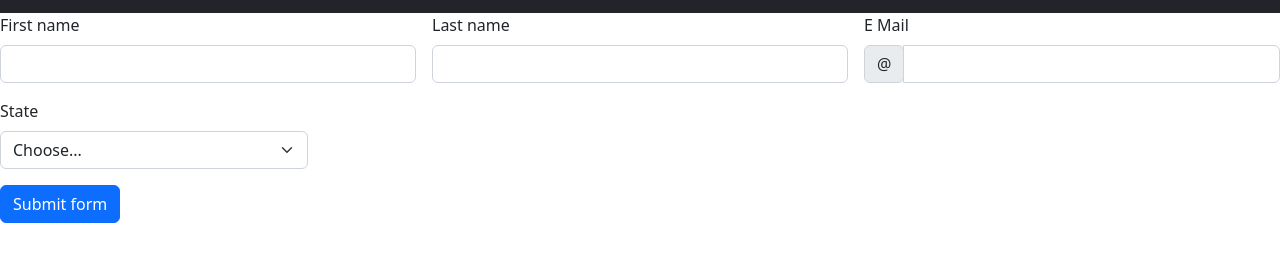
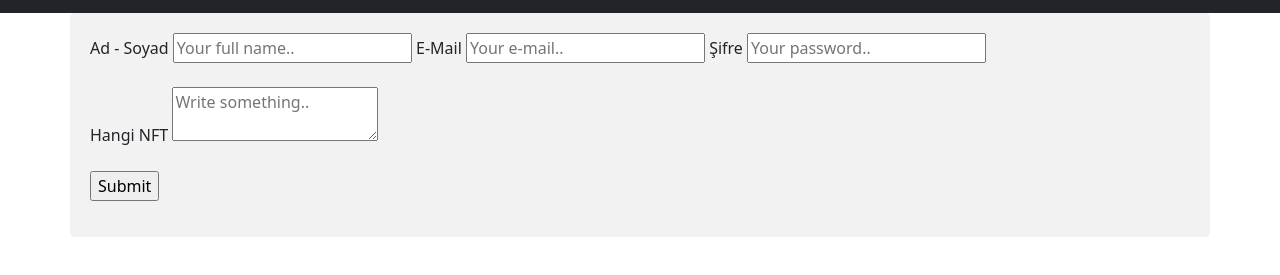
Before and after one commit to emirusenmez/final, a plain HTML site: page iletisim.html in a window 1280 px wide. Shown: the part 149-424 px from the top of the page. Drawn offline with nearby package versions, Linux system fonts and the light colour scheme.

Commit message:
Update iletisim.html

```diff
--- a/iletisim.html
+++ b/iletisim.html
@@ -7,6 +7,12 @@
 <!-- JavaScript Bundle with Popper -->
 <script src="https://cdn.jsdelivr.net/npm/bootstrap@5.2.0-beta1/dist/js/bootstrap.bundle.min.js" integrity="sha384-pprn3073KE6tl6bjs2QrFaJGz5/SUsLqktiwsUTF55Jfv3qYSDhgCecCxMW52nD2" crossorigin="anonymous"></script>
 <script src="https://code.jquery.com/jquery-3.6.1.js" crossorigin="anonymous"></script>
+<link href="https://cdn.jsdelivr.net/npm/bootstrap@5.2.0-beta1/dist/css/bootstrap.min.css" rel="stylesheet" integrity="sha384-0evHe/X+R7YkIZDRvuzKMRqM+OrBnVFBL6DOitfPri4tjfHxaWutUpFmBp4vmVor" crossorigin="anonymous">
+<link href="site.css" rel="stylesheet">
+<!-- JavaScript Bundle with Popper -->
+<script src="https://cdn.jsdelivr.net/npm/bootstrap@5.2.0-beta1/dist/js/bootstrap.bundle.min.js" integrity="sha384-pprn3073KE6tl6bjs2QrFaJGz5/SUsLqktiwsUTF55Jfv3qYSDhgCecCxMW52nD2" crossorigin="anonymous"></script>
+<script src="https://code.jquery.com/jquery-3.6.1.js" crossorigin="anonymous"></script>
+
 
 <meta charset="UTF-8" />
 <style>
@@ -24,6 +30,12 @@ margin: 5px 0px 0px 0px;
 .login.ozellogin fieldset{
 margin: 0px 0px 0px 62px;
 }
+
+.container {
+          border-radius: 5px;
+          background-color: #f2f2f2;
+          padding: 20px;
+        }
 </style>
   <link rel="icon" type="image/x-icon" href="Fotograflar/logo.ico">
 </head>
@@ -57,47 +69,36 @@ margin: 0px 0px 0px 62px;
     </div>
   </header>
 
-<form class="row g-3 needs-validation" novalidate>
-    <div class="col-md-4">
-      <label for="validationCustom01" class="form-label">First name</label>
-      <input type="text" class="form-control" id="validationCustom01"  required>
-      <div class="valid-feedback">
-        Looks good!
-      </div>
+
+
+    <div class="container">
+      <form >
+        <label for="fname">Ad - Soyad</label>
+        <input type="text" id="fname" name="firstname" placeholder="Your full name..">
+
+        <label for="email">E-Mail</label>
+        <input type="email" id="email" name="email" placeholder="Your e-mail..">
+
+        <label for="password">Şifre</label>
+        <input type="password" id="password" name="password" placeholder="Your password.."><br><br>
+
+        <label for="subject">Hangi NFT</label>
+        <textarea id="subject" name="subject" placeholder="Write something.." style="height:200px width:500px ;"></textarea>
+        <br><br>
+
+
+        <input type="submit" value="Submit">
+      </form>
     </div>
-    <div class="col-md-4">
-      <label for="validationCustom02" class="form-label">Last name</label>
-      <input type="text" class="form-control" id="validationCustom02"  required>
-      <div class="valid-feedback">
-        Looks good!
-      </div>
-    </div>
-    <div class="col-md-4">
-      <label for="validationCustomUsername" class="form-label">E Mail</label>
-      <div class="input-group has-validation">
-        <span class="input-group-text" id="inputGroupPrepend">@</span>
-        <input type="email" class="form-control" id="validationCustomUsername" aria-describedby="inputGroupPrepend" required>
-
-      </div>
-    </div>
-    <div class="col-md-3">
-      <label for="validationCustom04" class="form-label">State</label>
-      <select class="form-select" id="validationCustom04" required>
-        <option selected disabled value="">Choose...</option>
-        <option>Monkey 1</option>
-        <option>Monkey 2</option>
-        <option>Monkey 3</option>
-        <option>Monkey 4</option>
-        <option>Baby Monkey 1</option>
-        <option>Baby Monkey 2</option>
-        <option>Baby Monkey 3</option>
-        <option>Baby Monkey 4</option>
 
       </select>
 
     </div>
 
-    <div class="col-12">
-      <button class="btn btn-primary" type="submit">Submit form</button>
-    </div>
   </form>
+
+
+
+
+  </body>
+</html>
```
